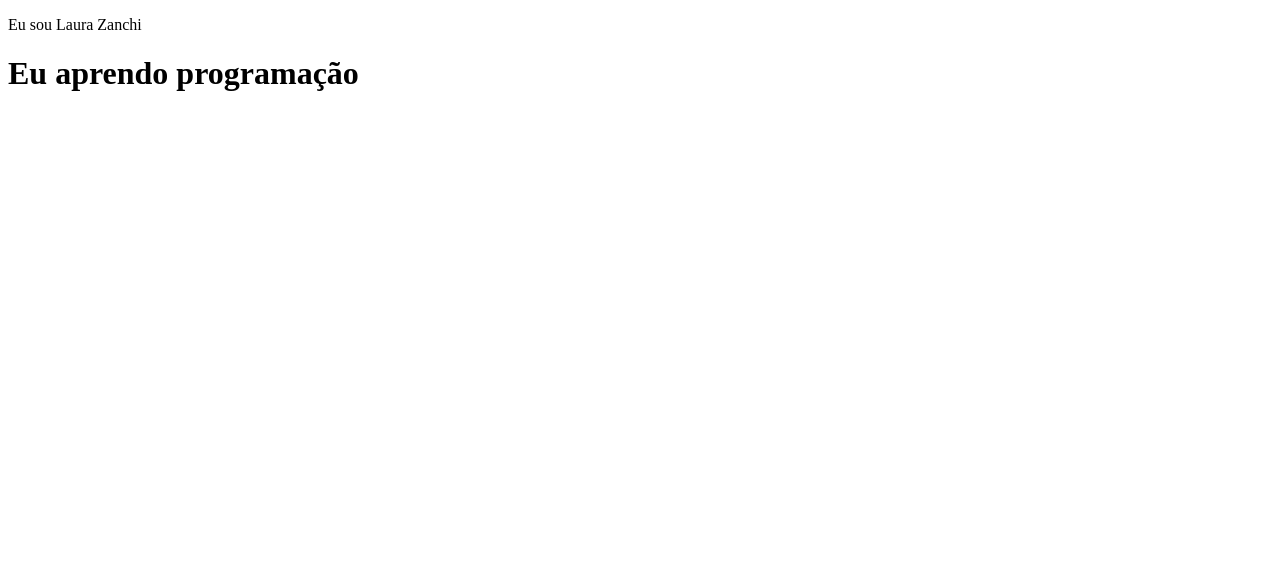
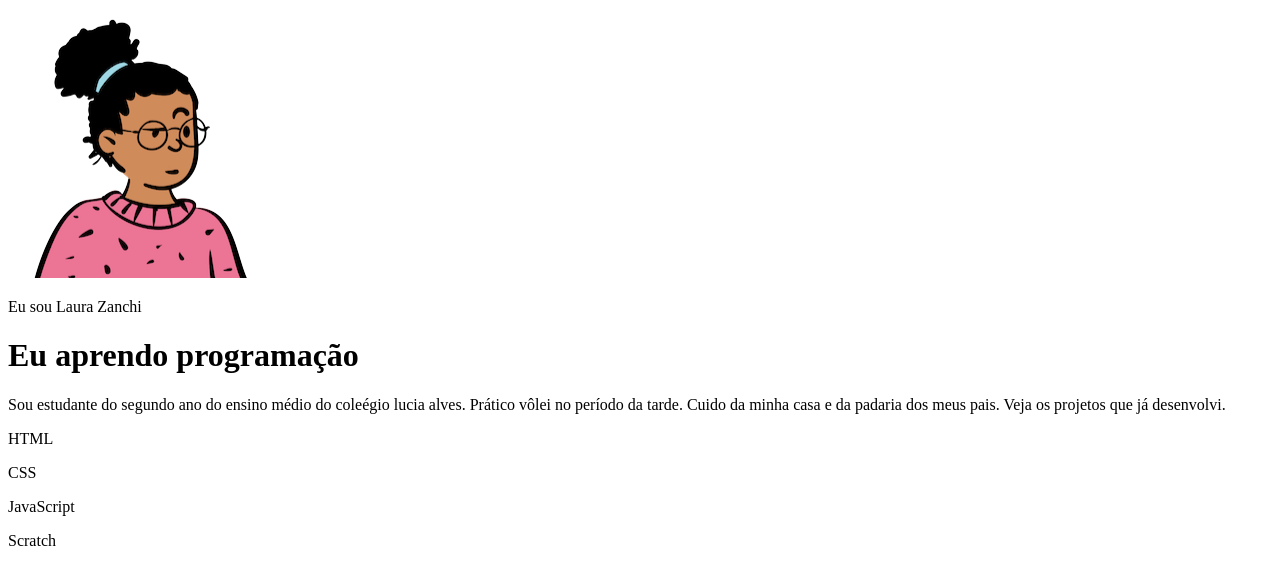
Before and after one commit to LauraZanchi082614/Portifolio, a plain HTML site: page index.html in a window 1280 px wide. Drawn offline with Linux system fonts and the light colour scheme.

Commit message:
Add files via upload

```diff
--- a/index.html
+++ b/index.html
@@ -8,7 +8,21 @@
     <link rel="stylesheet" href="style.css">
 </head>
 <body>
+    <header class="container">
+    <img src="avatar-perfil.png" alt="avatar da Laura">
     <p>Eu sou Laura Zanchi</p>
     <h1>Eu aprendo programação</h1>
+    <p>Sou estudante do segundo ano do ensino médio
+        do coleégio lucia alves.
+        Prático vôlei no período da tarde.
+        Cuido da minha casa e da padaria dos meus pais.
+        Veja os projetos que já desenvolvi. </p>
+        <div>
+            <p>HTML</p>
+            <p>CSS</p>
+            <p>JavaScript</p>
+            <p>Scratch</p>
+        </div>
+        </header>
 </body>
 </html>
```
Also changed, not shown: avatar-perfil.png (added), projeto-1.png (added), projeto-2.png (added), projeto-3.png (added), 1 other file.
